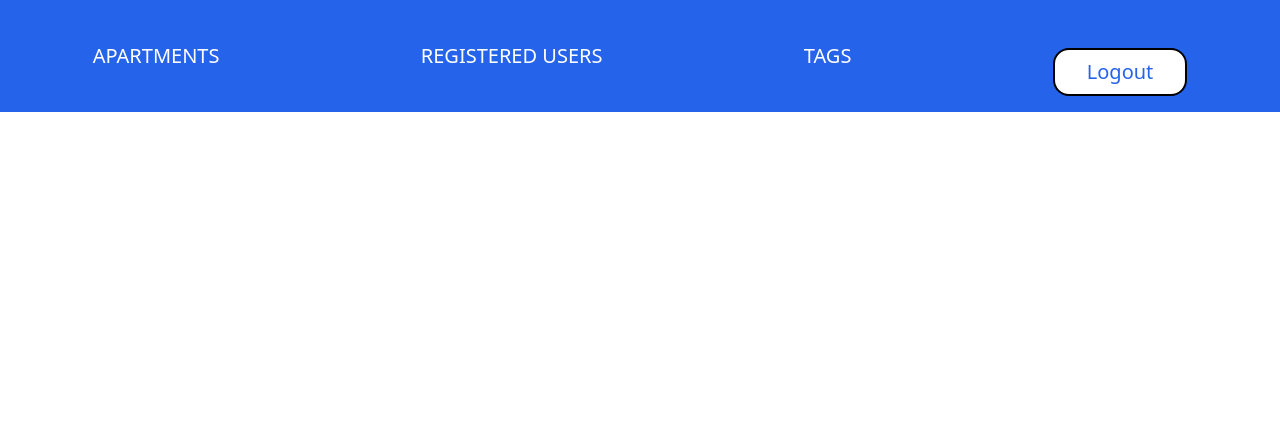
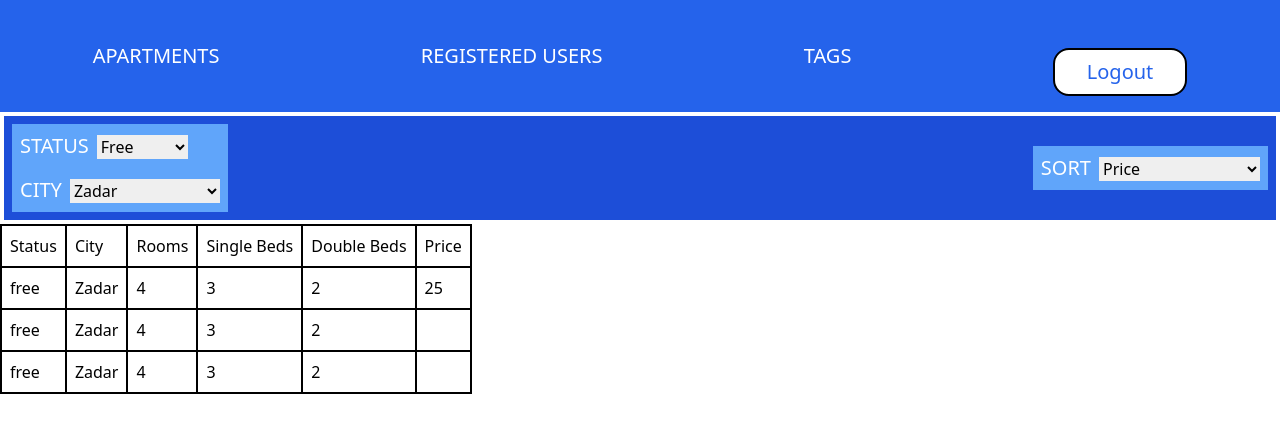
Before and after one commit to zrvnarmarin/Foodify-App, a React (Vite) app in the folder test-react/: page /apartments in a window 1280 px wide. Shown: the top 432 px of the page. Built offline with nearby package versions, Linux system fonts and the light colour scheme.

Commit message:
apartment page layout finished

```diff
--- /dev/null
+++ b/test-react/db.json
@@ -0,0 +1,19 @@
+{
+  "posts": [
+    {
+      "id": 1,
+      "title": "json-server",
+      "author": "typicode"
+    }
+  ],
+  "comments": [
+    {
+      "id": 1,
+      "body": "some comment",
+      "postId": 1
+    }
+  ],
+  "profile": {
+    "name": "typicode"
+  }
+}
--- a/test-react/src/apartment_management_app/admin/Apartments.jsx
+++ b/test-react/src/apartment_management_app/admin/Apartments.jsx
@@ -1,9 +1,74 @@
 import React from 'react'
+import { apartments } from './database/db'
 
 const Apartments = () => {
+  const statusFilterOptions = ['Free', 'Reserved', 'Occupied']
+  const apartmentCities = ['Zadar', 'Biograd Na Moru', 'Split']
+  const sortOptions = ['Price', 'Number Of Rooms']
+  const changeStatusFilterOptions = (e) => {}
+
   return (
     <>
+      <div className='bg-blue-700 p-2 m-1 flex flex-row flx-wrap items-center justify-between'>
+        <div>
+          <div className='bg-blue-400 p-2'>
+            <label className='pr-2 text-xl text-white uppercase font-medium'>Status</label>
+            <select onChange={changeStatusFilterOptions}>
+              {statusFilterOptions.map(option => {
+                return <option key={option}>{option}</option>
+              })}
+            </select>
+          </div>
 
+          <div className='bg-blue-400 p-2'>
+          <label className='pr-2 text-xl text-white uppercase font-medium'>City</label>
+            <select onChange={changeStatusFilterOptions}>
+              {apartmentCities.map(city => {
+                return <option key={city}>{city}</option>
+              })}
+            </select>
+          </div>
+        </div>
+
+        <div>
+          <div className='bg-blue-400 p-2'>
+              <label className='pr-2 text-xl text-white uppercase font-medium'>Sort</label>
+              <select onChange={changeStatusFilterOptions}>
+                {sortOptions.map(option => {
+                  return <option key={option}>{option}</option>
+                })}
+              </select>
+          </div>
+        </div>
+
+      </div>
+
+      <section>
+        <table className='border-2 border-black'>
+          <thead className=''>
+            <tr>
+              <td className='p-2 border-2 border-black'>Status</td>
+              <td className='p-2 border-2 border-black'>City</td>
+              <td className='p-2 border-2 border-black'>Rooms</td>
+              <td className='p-2 border-2 border-black'>Single Beds</td>
+              <td className='p-2 border-2 border-black'>Double Beds</td>
+              <td className='p-2 border-2 border-black'>Price</td>
+            </tr>
+          </thead>
+          <tbody>
+            {apartments.map(apartment=>
+              <tr key={apartment.id}>
+                <td className='p-2 border-2 border-black'>{apartment.status}</td>
+                <td className='p-2 border-2 border-black'>{apartment.city}</td>
+                <td className='p-2 border-2 border-black'>{apartment.numberOfRooms}</td>
+                <td className='p-2 border-2 border-black'>{apartment.numberOfSingleBeds}</td>
+                <td className='p-2 border-2 border-black'>{apartment.numberOfDoubleBeds}</td>
+                <td className='p-2 border-2 border-black'>{apartment.price}</td>
+              </tr>
+            )}
+          </tbody>
+        </table>
+      </section>
     </>
   )
 }
--- /dev/null
+++ b/test-react/src/apartment_management_app/admin/database/db.js
@@ -0,0 +1,87 @@
+export const apartments =  [
+    {
+      id: 1,
+      title: "The Marine Apartment",
+      description: "A nice apartment with sea view",
+      address: "Ulica kralja Jelačića 12",
+      city: "Zadar",
+      numberOfRooms: 4,
+      numberOfSingleBeds: 3,
+      numberOfDoubleBeds: 2,
+      distanceFromTheSea: 230,
+      price: 25,
+      tags: [
+        "grill",
+        "parking",
+        "refrigerator",
+        "wi-Fi"
+      ],
+      status: "free",
+      reservedBy: "",
+      imageLinks: [
+        "",
+        "",
+        "",
+        ""
+      ],
+      frontImageLink: [
+        ""
+      ]
+    },
+    {
+      id: 2,
+      title: "The Marine Apartment",
+      description: "A nice apartment with sea view",
+      address: "Ulica kralja Jelačića 12",
+      city: "Zadar",
+      numberOfRooms: 4,
+      numberOfSingleBeds: 3,
+      numberOfDoubleBeds: 2,
+      distanceFromTheSea: 230,
+      tags: [
+        "grill",
+        "parking",
+        "refrigerator",
+        "wi-Fi"
+      ],
+      status: "free",
+      reservedBy: "",
+      imageLinks: [
+        "",
+        "",
+        "",
+        ""
+      ],
+      frontImageLink: [
+        ""
+      ]
+    },
+    {
+      id: 3,
+      title: "The Marine Apartment",
+      description: "A nice apartment with sea view",
+      address: "Ulica kralja Jelačića 12",
+      city: "Zadar",
+      numberOfRooms: 4,
+      numberOfSingleBeds: 3,
+      numberOfDoubleBeds: 2,
+      distanceFromTheSea: 230,
+      tags: [
+        "grill",
+        "parking",
+        "refrigerator",
+        "wi-Fi"
+      ],
+      status: "free",
+      reservedBy: "",
+      imageLinks: [
+        "",
+        "",
+        "",
+        ""
+      ],
+      frontImageLink: [
+        ""
+      ]
+    }
+  ]
```
Also changed, not shown: test-react/src/apartment_management_app/admin/AdminMainPage.jsx (+5 -5 lines), test-react/src/apartment_management_app/admin/Home.jsx (renamed from test-react/src/apartment_management_app/Home.jsx), test-react/src/apartment_management_app/admin/Navbar.jsx (renamed from test-react/src/apartment_management_app/Navbar.jsx), test-react/src/apartment_management_app/admin/RegisteredUsers.jsx (renamed from test-react/src/apartment_management_app/RegisteredUsers.jsx), 1 other file (tests, documents, lock files or other folders).
